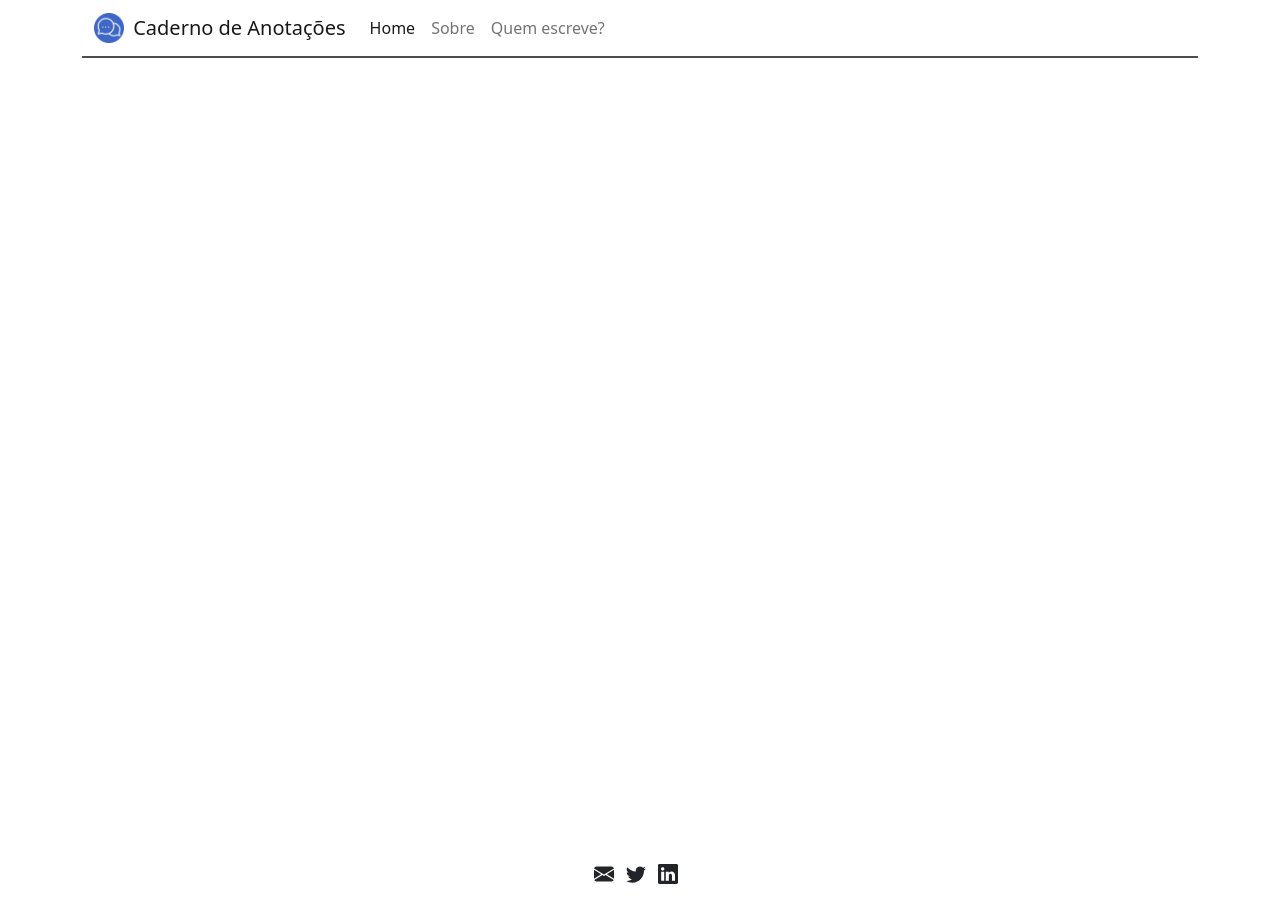
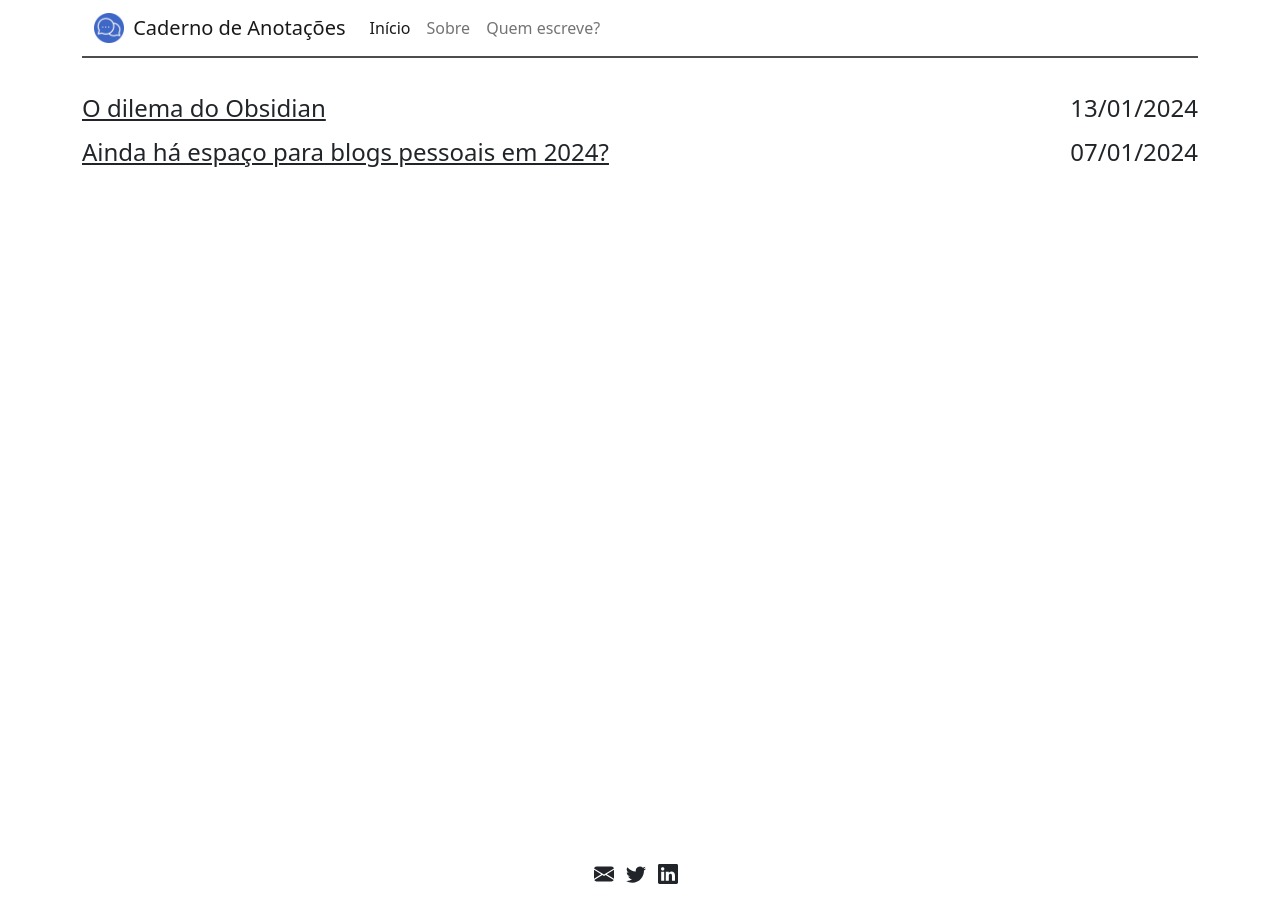
Before and after one commit to brunodeblasi/blog, a Jekyll site: the page built from index.html, in a window 1280 px wide. Built offline with Jekyll 4.4.1, drawn with Linux system fonts in a browser that asks for light colours; some of the changed lines change nothing that is shown.

Commit message:
Finalizando

```diff
--- a/_data/navigation.yml
+++ b/_data/navigation.yml
@@ -1,4 +1,4 @@
-- name: Home
+- name: Início
   link: /
 - name: Sobre
   link: /ainda-ha-espaco-para-blogs-pessoais-em-2024/
--- /dev/null
+++ b/_posts/2024-01-07-ainda-ha-espaco-para-blogs-pessoais-em-2024.md
@@ -0,0 +1,45 @@
+---
+layout: post
+title: Ainda há espaço para blogs pessoais em 2024?
+date: 2024-01-07
+---
+
+![sample image]({{site.baseurl}}/assets/images/posts/dialup.jpg)
+
+Criar um blog pessoal, em pleno 2024, soa meio estranho. É quase uma invocação dos tempos áureos da internet. Dos anos 2000, quando o mundo ainda sequer sabia direito o que era uma rede social e o Twitter nem imaginava que um dia seria do Elon Musk.
+
+Mas, então, por que criar um blog em 2024?
+
+## Porque eu gosto de ter um blog pessoal
+
+Sinto falta de um espaço pessoal para escrever, sem me limitar à plataformas que não tenho controle pleno e absoluto. Especialmente porque, nos últimos anos, dediquei todos os meus esforços ao Twitter/X.
+
+E pode ser que a plataforma acabe a qualquer momento, se tudo continuar do jeito que está.
+
+## Porque quero escrever
+
+Sou jornalista. Atuo em redação. Escrevo todos os dias. Mas não escrevo necessariamente para mim. Apesar de amar o que eu faço, quero pontuar algumas opiniões, compartilhar alguns conhecimentos ou algo legal que aconteceu comigo.
+
+Reviver aquilo que, de fato, eram os blogs do passado: falar de dentro para fora. Algo pessoal, sem estar atrelado à profissão.
+
+## Porque ainda acredito na internet
+
+Comecei a usar internet nos anos 1990. A colaboração é a maior lembrança que tenho daquele período. Especialmente em inúmeros fóruns que, hoje, vivem apenas na memória ou são raramente utilizados.
+
+Hoje, a internet comercial vingou. Chegou ao nível de termos [cobranças para usar redes sociais](https://gizmodo.uol.com.br/nao-existe-tuite-gratis-elon-musk-quer-cobrar-us-1-por-contas-novas/) ou para, pelo menos, ter algum resultado das publicações. De sobra, tem toda aquela história de algoritmo que… bem, não entrarei na questão pois é longa.
+
+Mas ainda acredito que podemos retornar à internet dos anos 1990 e 2000[^1]. Aquela internet que, além dos fóruns, era formada por blogs e páginas pessoais. Sem intermediação de redes sociais. Nada.
+
+## Porque preciso estudar
+
+Meu processo de aprendizagem consiste em estudar e, depois, levar adiante.
+
+Não consigo aprender algo sem repassar o conhecimento. É quase como se, ao escrever um artigo ou dar uma aula, tenha um processo de revalidação de tudo aquilo que estudei.
+
+E o blog pode me ajudar de duas formas: 1) escrever ou iniciar discussões sobre novos conhecimentos; 2) me virar com o WordPress de novo.
+
+## Porque a vida é muito curta para xingar no Twitter
+
+É isso.
+
+[^1]: Ok, talvez esteja sendo um tanto utópico. Mas ainda acredito, sim, em uma internet colaborativa. Assim como acredito que o software livre ainda terá seu momento de glória (e não é meme).
--- /dev/null
+++ b/_posts/2024-01-13-o-dilema-do-obsidian.md
@@ -0,0 +1,29 @@
+---
+layout: post
+title: O dilema do Obsidian
+date: 2024-01-13
+---
+
+![sample image]({{site.baseurl}}/assets/images/posts/pexels-photo-4766367.jpeg)
+
+A minha relação com o Obsidian começou em janeiro de 2023. Naquela época, vendi meu MacBook e comprei um notebook da Dell. Eu precisava de um editor Markdown e o iA Writer não me agradou tanto no Windows. Foi aí que o app de anotações entrou na minha vida.
+
+De lá para cá, vivi altos e baixos com o aplicativo. A começar pela dificuldade para sincronizar com o meu celular e tablet, ambos com Android, sem assinar o Sync. Também sentia que não era tão convidativo usá-lo apenas para escrever textos durante o trabalho, pois seu propósito é muito maior.
+
+Decidi aproveitá-lo, em sua essência, mais para o fim do ano e assinei o Sync. Alguns motivos merecem destaque:
+
+1. o Notion é muito bom para gerenciar projetos, só que não é intuitivo para anotações do dia a dia;
+2. o consumo de RAM do Obsidian é mínimo;
+3. o app é praticamente igual no computador, celular e tablet;
+4. posso acessar todas as informações offline, desde que eu sincronize o cofre com antecedência;
+5. você tem controle absoluto sobre os seus dados.
+
+Essa aproximação, no entanto, não durou mais que três meses. Primeiro: precisei assinar o Obsidian Sync, que custa US$ 10 ao mês, para ter acesso aos meus arquivos no Android sem dor de cabeça. Segundo: o seu maior benefício se tornou o meu maior pesadelo, pois não consegui criptografar o espelho do cofre no celular.
+
+Ou seja, o que aconteceria se, por ventura, meu celular fosse roubado? No Notion, OneNote e Evernote, por exemplo, eu poderia fazer logout remoto. Mas e no Obsidian? Ao ultrapassar a tela de bloqueio ou qualquer outra camada de proteção, os dados estariam expostos.
+
+Não à toa, minha relação com o Obsidian durou exatamente um ano, em janeiro de 2024. Especialmente depois que eu passei a ter um computador exclusivo do meu empregador. Afinal, também não quero guardar anotações pessoais em um dispositivo que não é meu.
+
+Por enquanto, retornei ao Notion. Mas ainda estou avaliando o que fazer. Considero até retornar ao Evernote, mesmo com valores elevados, pois o meu único interesse é fazer anotações sem incômodo e não depender totalmente de acesso à internet. Algo que o Apple Notas e Samsung Notes fazem bem, por exemplo.
+
+De toda forma, esta é mais uma decepção que encaro na transição do macOS para Windows: até hoje não encontrei bons aplicativos de anotação, e-mail e calendário. Frequentemente sinto falta das soluções nativas da Apple e outros colossos da App Store. Entre eles, o Bear, Fantastical e Things.
```
